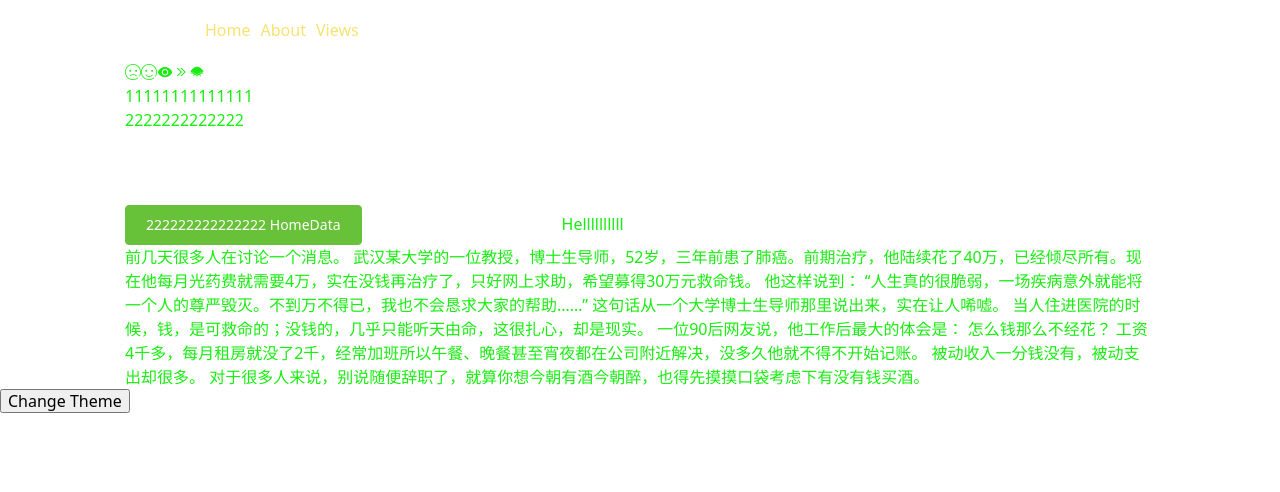
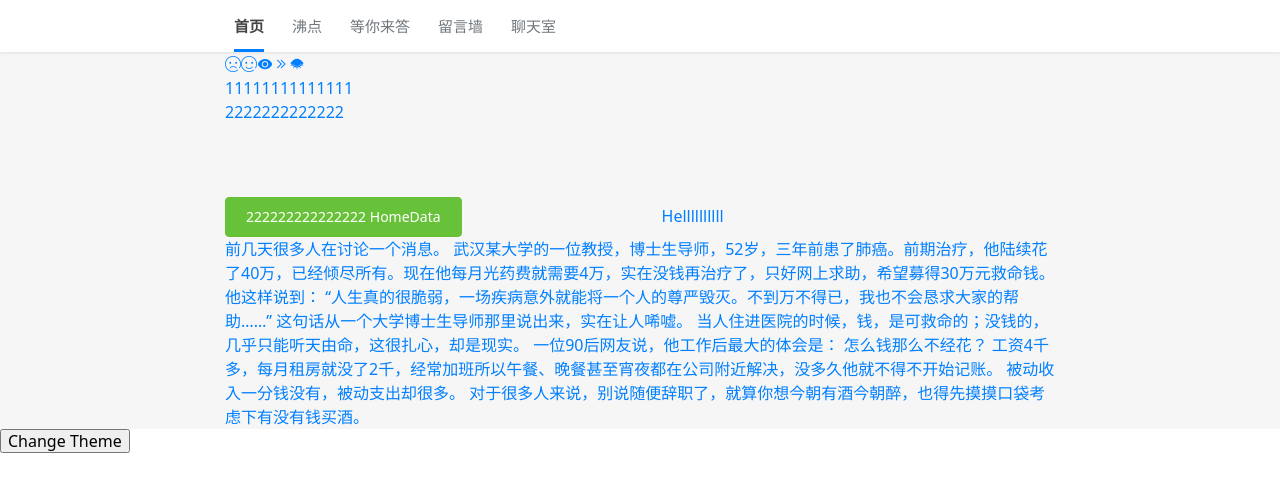
Before and after one commit to qing-m/website-alone, a Nuxt app: page /home in a window 1280 px wide. Shown: the top 492 px of the page. Built offline with nearby package versions, Linux system fonts and the light colour scheme; no server answers.

Commit message:
完成导航UI

```diff
--- a/assets/scss/_themes.scss
+++ b/assets/scss/_themes.scss
@@ -6,45 +6,26 @@ $themes: (
     font-size-lg: 16px,
     font-size-sm: 12px,
 
-    color-white: #FFF,
-
     /* Color */
     color-success: #13CE66,
     color-error: #FF4949,
     color-warning: #FFC82C,
-    color-info: #78A4FA,
+    color-info: #007FFF,
 
     // Text Color
-    text-color-primary: #dc2b34,
-    text-color-white: #ffffff,
-    text-color-black: #000000,
-    text-color-default: #4a4a4a,
-    text-color-placeholder: #C9C9C9,
-    text-color-disabled: #CCCCCC,
+    text-color-primary: #71777c,
 
     // Background Color
-    bg-color-primary: #000000,
-    bg-color-primary-light: #b51d29,
-    bg-color-white: #ffffff,
-    bg-color-grey: #F7F7F7,
-    bg-color-light: #ECF5FD,
-    bg-color-verifycode: #cfcfcf,
+    bg-color-primary: #FFFFFF,
+
+    // Hover Color
+    hover-color-primary: #444,
+
+    // Link Color
+    link-color-primary: #007FFF,
 
     // Border Color
-    borer-color-primary: #e64644,
-    borer-color-primary-light: #dc2b34,
-    borer-color-white: #ffffff,
-    borer-color-default: #CCCCCC,
-
-    // Link Color
-    link-color-primary: #d91721,
-    link-color-primary-light: #b51d29,
-    link-color: #6190E8,
-    link-color-light: #79A1EB,
-    link-color-disabled: #BFBFBF,
-
-    // Icon Color
-    icon-color-base: #CCC,
+    borer-color-primary: #444,
   ),
 
   light: (
--- a/assets/scss/mixin.scss
+++ b/assets/scss/mixin.scss
@@ -38,23 +38,19 @@
 
 @mixin container {
   width: 100%;
-  max-width: 1200px;
+  max-width: 1000px;
   margin: 0 auto;
   z-index: 1;
   box-sizing: border-box;
-
   @media (max-width: 1399px) {
     padding: 0 85px;
   }
-
   @media (max-width: 1023px) {
     padding: 0 45px;
   }
-
   @media (max-width: 767px) {
     padding: 0 35px;
   }
-
   @media (max-width: 479px) {
     padding: 0 15px;
   }
@@ -91,3 +87,9 @@
     padding: 10px 0 5px;
   }
 }
+
+@mixin displayCenter {
+  display: flex;
+  align-items: center;
+  justify-content: center;
+}
--- a/components/layout/page-header/page-header.vue
+++ b/components/layout/page-header/page-header.vue
@@ -1,25 +1,44 @@
 <template>
-  <div class="page-header-container">
-    <div class="page-header-content-nav">
-      <svg-icon class="icon" icon-class="Rockstar" />
-      <ul class="nav-bar-container">
-        <nuxt-link to="/home" tag="li">
-          Home
+  <div>
+    <header class="page-header-container">
+      <div class="page-header-inner">
+        <nuxt-link class="logo-link-container" to="/home">
+          <svg-icon class="icon" icon-class="logo" />
         </nuxt-link>
-        <nuxt-link to="/about" tag="li">
-          About
-        </nuxt-link>
-        <nuxt-link to="/views" tag="li">
-          Views
+        <ul role="navigation" class="tabs page-header-tabs">
+          <nuxt-link
+            v-for="(item,index) in navList"
+            :key="index"
+            class="tabs-item page-header-tab"
+            role="tab"
+            tag="li"
+            :to="item.href"
+          >
+            <!-- tabs-link','page-header-tabsLink',{false:" isActive}] -->
+            <p :class="{'tabs-link': true, 'page-header-tabsLink': true, 'isActive': item.href === fullPath }">
+              {{ item.name }}
+            </p>
           </nuxt-link>
         </ul>
       </div>
+    </header>
   </div>
 </template>
 
 <script>
 export default {
-  name: 'PageHeader'
+  name: 'PageHeader',
+  props: {
+    navList: {
+      type: Array,
+      default: () => []
+    }
+  },
+  computed: {
+    fullPath () {
+      return this.$route.fullPath
+    }
+  }
 }
 </script>
 
@@ -28,35 +47,72 @@ export default {
 @import '@/assets/scss/_themes.scss';
 @import '@/assets/scss/_handle.scss';
 .page-header-container {
-  background-color: rgb(255, 255, 255);
-  height: 60px;
+  @include background_color('bg-color-primary');
+  box-shadow: 0 1px 3px rgba(18,18,18,.1);
+  background-clip: content-box;
+  position: relative;
+  z-index: 1000;
+  min-width: 1000px;
+  overflow: hidden;
   box-sizing: border-box;
-  .page-header-content-nav {
-    @include container;
-    height: 100%;
+  display: block;
+  height: 52px;
+  .page-header-inner {
     position: relative;
-    display: -webkit-box;
     display: flex;
     align-items: center;
-    background-color: iconrgb(255, 255, 255);
+    width: 1000px;
+    height: 52px;
+    padding: 0 16px;
+    margin: 0 auto;
+    -webkit-box-align: center;
+    .logo-link-container {
+      @include displayCenter;
+      width: 64px;
+      height: 34px;
       .icon {
-      width: 60px;
+        width: 64px;
         height: 30px;
-      margin-right: 20px;
-      border: none;
-      color: white;
       }
-    .nav-bar-container {
+    }
+    .page-header-tabs {
       display: flex;
-      align-items: center;
-      li {
+      flex-shrink: 0;
+      margin: 0 16px;
+      .page-header-tab {
+        padding: 0 14px;
+        &.tabs-item {
+          display: inline-block;
+        }
+        .tabs-link {
+          position: relative;
+          display: inline-block;
+          padding: 14px 0;
+          line-height: 22px;
+          text-align: center;
           cursor: pointer;
           user-select: none;
-        margin-right: 10px;
-        color: rgba(245, 222, 96, 0.89);
         }
-      li:hover {
-        color: rgb(248, 173, 10);
+        .page-header-tabsLink {
+          font-size: 15px;
+          @include font_color('text-color-primary')
+        }
+        .isActive {
+          @include font_color('hover-color-primary');
+          font-weight: 600;
+        }
+        .isActive::after {
+          position: absolute;
+          right: 0;
+          bottom: -1px;
+          left: 0;
+          height: 3px;
+          @include background_color('color-info');
+          content: '';
+        }
+        .page-header-tabsLink:hover,.isActive:hover {
+          @include font_color('hover-color-primary');
+        }
       }
     }
   }
--- /dev/null
+++ b/components/layout/page-main/page-main.vue
@@ -0,0 +1,23 @@
+<template>
+  <div class="page-main-container">
+    <div class="">
+      <nuxt />
+    </div>
+  </div>
+</template>
+
+<script>
+export default {
+  name: 'PageMain'
+}
+</script>
+
+<style lang="scss" scoped>
+@import '@/assets/scss/mixin.scss';
+@import '@/assets/scss/_themes.scss';
+@import '@/assets/scss/_handle.scss';
+.page-main-container {
+  display: block;
+  background-color: #F6F6F6;
+}
+</style>
--- a/layouts/default.vue
+++ b/layouts/default.vue
@@ -1,7 +1,9 @@
 <template>
   <div id="app" class="app-container" :data-theme="dataTheme">
-    <page-header />
-    <Nuxt />
+    <page-header :nav-list="navList" />
+    <page-main>
+      <Nuxt />
+    </page-main>
     <button @click="handleChangeTheme">
       Change Theme
     </button>
@@ -10,13 +12,37 @@
 
 <script>
 import pageHeader from '@/components/layout/page-header/page-header'
+import pageMain from '@/components/layout/page-main/page-main'
 export default {
   components: {
-    pageHeader
+    pageHeader,
+    pageMain
   },
   data () {
     return {
-      dataTheme: 'light'
+      navList: [
+        {
+          name: '首页',
+          href: '/home'
+        },
+        {
+          name: '沸点',
+          href: '/recommended'
+        },
+        {
+          name: '等你来答',
+          href: '/waiting'
+        },
+        {
+          name: '留言墙',
+          href: '/message'
+        },
+        {
+          name: '聊天室',
+          href: '/workbench'
+        }
+      ],
+      dataTheme: 'default'
     }
   },
   methods: {
```
Also changed, not shown: assets/icons/svg/logo.svg. Lines whose indentation alone changed are shown as unchanged.
